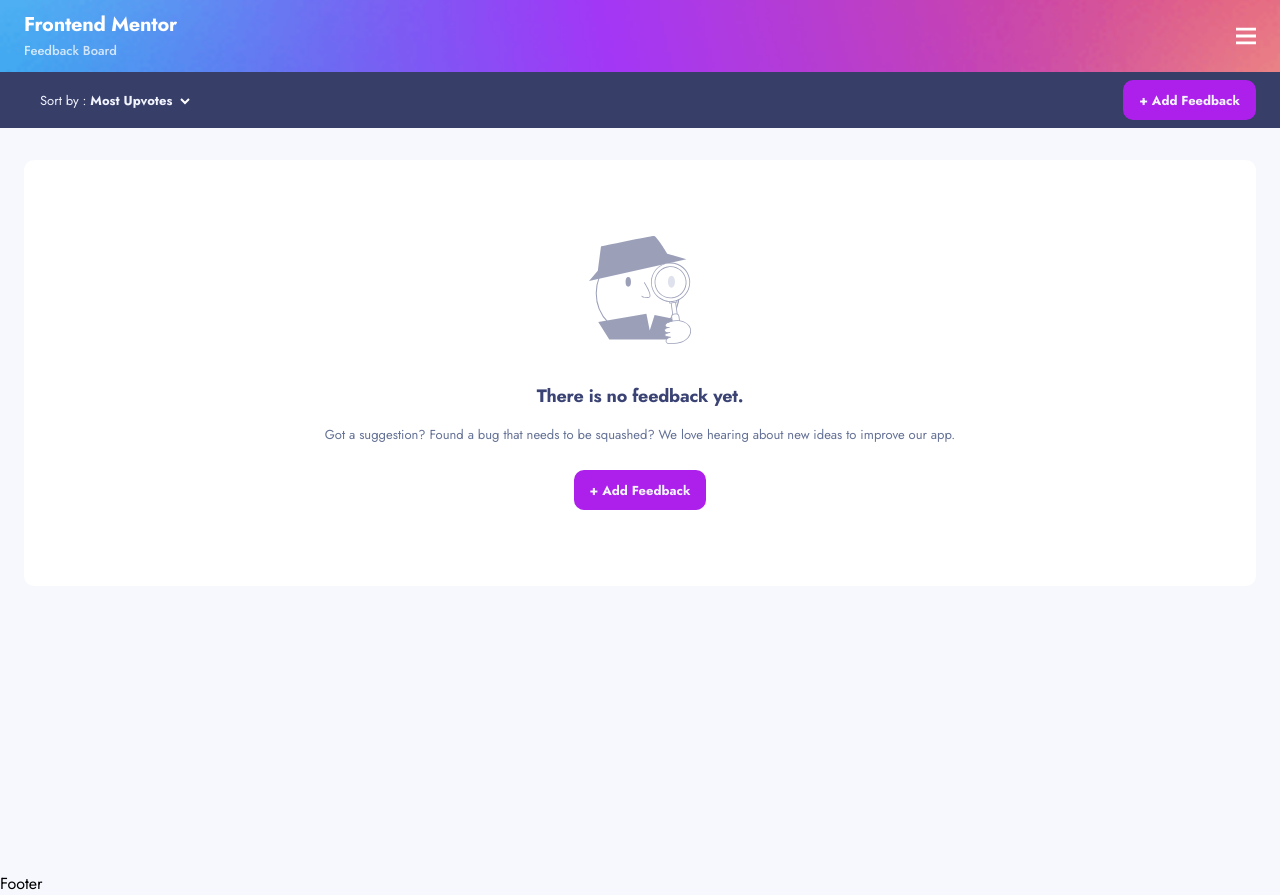
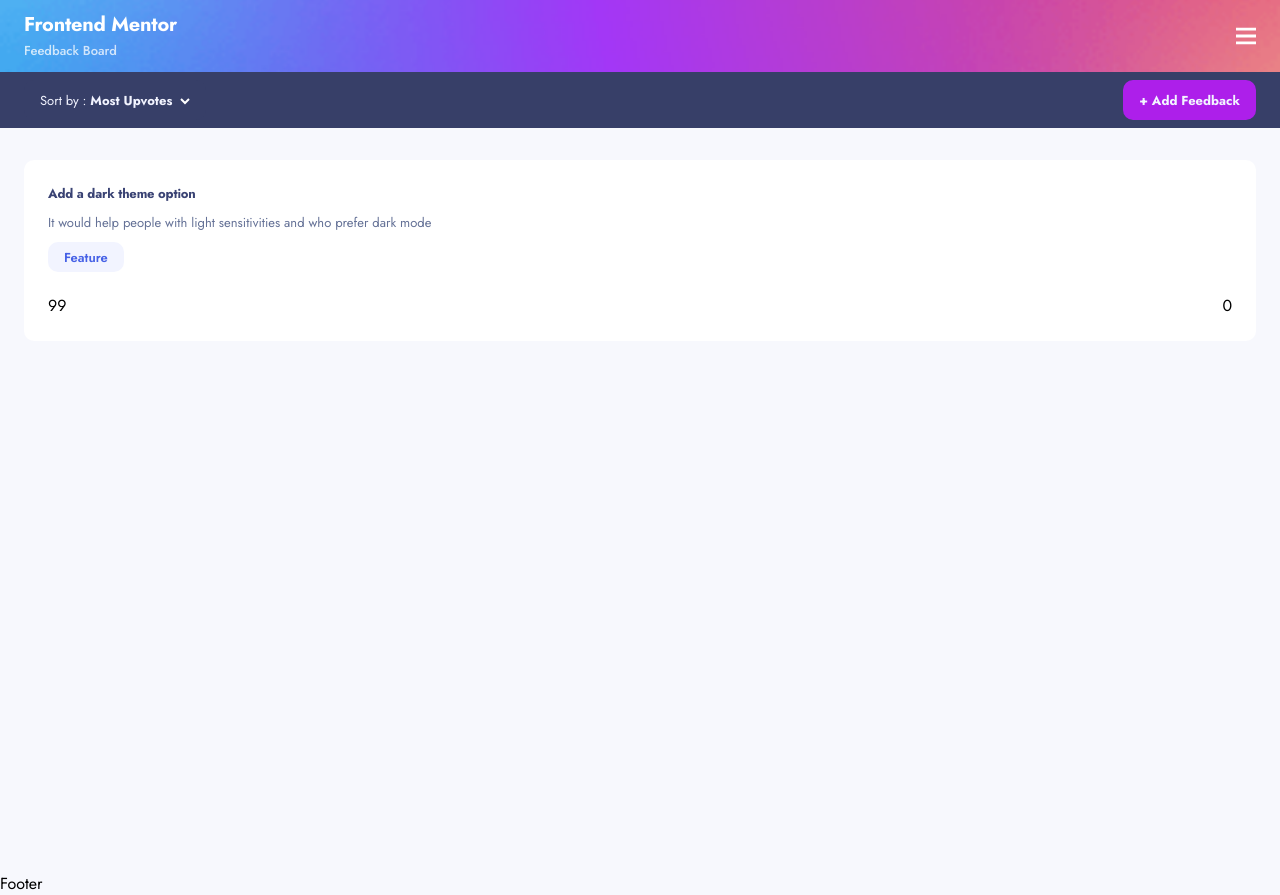
Before and after one commit to ryanbradley-webdev/product-feedback-app, a React (Vite) app in the folder client/: page / in a window 1280 px wide. Built offline with nearby package versions, Linux system fonts and the light colour scheme.

Commit message:
Add feedback card component with basic content and sample data. Add type definitions for Comments, Users, and Feedback.

```diff
--- a/client/src/App.css
+++ b/client/src/App.css
@@ -24,6 +24,11 @@ h4 {
     letter-spacing: var(--space-h4);
 }
 
+h5 {
+    font: var(--font-h5);
+    letter-spacing: var(--space-h5);
+}
+
 button {
     font-family: inherit;
 }
--- a/client/src/components/chip/Chip.tsx
+++ b/client/src/components/chip/Chip.tsx
@@ -2,9 +2,9 @@ import { Dispatch, SetStateAction } from 'react'
 import styles from './chip.module.css'
 
 interface ChipProps extends React.HTMLAttributes<HTMLLabelElement> {
-    selected: boolean
+    selected?: boolean
     filterTerm?: 'UI' | 'UX' | 'Enhancement' | 'Bug' | 'Feature'
-    setFilters: Dispatch<SetStateAction<string[]>>
+    setFilters?: Dispatch<SetStateAction<string[]>>
 }
 
 export default function Chip({
@@ -14,6 +14,8 @@ export default function Chip({
     ...props
 }: ChipProps) {
     const handleChange = (e: React.ChangeEvent<HTMLInputElement>) => {
+        if (!setFilters) return
+
         if (e.target.checked) {
             if (filterTerm) {
                 setFilters(prevFilters => ([
@@ -47,8 +49,9 @@ export default function Chip({
             <input
                 type="checkbox"
                 value={filterTerm?.toLowerCase() || 'all'}
-                onChange={handleChange}
+                onChange={setFilters ? handleChange : undefined}
                 checked={selected}
+                disabled={!setFilters}
             />
 
         </label>
--- /dev/null
+++ b/client/src/components/feedbackCard/FeedbackCard.tsx
@@ -0,0 +1,53 @@
+import { Link } from 'react-router-dom'
+import styles from './feedbackCard.module.css'
+import Chip from '../chip/Chip'
+
+export default function FeedbackCard({
+    id,
+    title,
+    description,
+    category,
+    upvotes,
+    comments
+}: Feedback) {
+    return (
+        <Link
+            to={'/' + id}
+            className={styles.card}
+        >
+
+            <div
+                className={styles.content}
+            >
+
+                <h5>
+                    {title}
+                </h5>
+
+                <p>
+                    {description}
+                </p>
+
+                <Chip
+                    filterTerm={category}
+                />
+
+            </div>
+
+            <div
+                className={styles.interactions}
+            >
+
+                <div>
+                    {upvotes}
+                </div>
+
+                <div>
+                    {comments.length}
+                </div>
+
+            </div>
+
+        </Link>
+    )
+}
--- /dev/null
+++ b/client/src/components/feedbackCard/feedbackCard.module.css
@@ -0,0 +1,30 @@
+.card {
+    display: flex;
+    flex-direction: column;
+    gap: 16px;
+    padding: 24px;
+    border-radius: var(--radius-btn);
+    text-decoration: none;
+    color: inherit;
+}
+
+.content h5 {
+    color: var(--clr-blue-600);
+}
+
+.content p {
+    font-size: 13px;
+    color: var(--clr-grey-300);
+    margin-block: 8px;
+}
+
+.content label {
+    width: fit-content;
+}
+
+.interactions {
+    display: flex;
+    align-items: center;
+    justify-content: space-between;
+    width: 100%;
+}
--- a/client/src/components/feedbackList/FeedbackList.tsx
+++ b/client/src/components/feedbackList/FeedbackList.tsx
@@ -4,9 +4,12 @@ import NoFeedback from '../../assets/NoFeedback'
 import Button from '../button/Button'
 import { Link } from 'react-router-dom'
 
+import { SAMPLE_FEEDBACK } from '../../sampleData/feedback'
+import FeedbackCard from '../feedbackCard/FeedbackCard'
+
 export default function FeedbackList() {
     const { data: items } = useQuery({
-        queryFn: () => [],
+        queryFn: () => SAMPLE_FEEDBACK,
         queryKey: ['feedback']
     })
 
@@ -17,10 +20,11 @@ export default function FeedbackList() {
 
             {
                 items?.length ? (
-                    items.map(() => (
-                        <p key={crypto.randomUUID()}>
-                            hello
-                        </p>
+                    items.map(item => (
+                        <FeedbackCard
+                            key={item.id}
+                            {...item}
+                        />
                     ))
                 ) : (
                     <div
--- a/client/src/index.css
+++ b/client/src/index.css
@@ -30,6 +30,7 @@
     --font-h2: bold 15px var(--font-fam);
     --font-h3: bold 18px/26px var(--font-fam);
     --font-h4: bold 14px/20px var(--font-fam);
+    --font-h5: bold 13px var(--font-fam);
     --font-body-lg: 16px/23px var(--font-fam);
     --font-body-md: 15px/22px var(--font-fam);
     --font-body-sm: 600 13px/19px var(--font-fam);
@@ -37,6 +38,7 @@
     --space-h2: -0.19px;
     --space-h3: -0.25px;
     --space-h4: -0.2px;
+    --space-h5: -0.18px;
     --radius-btn: 10px;
 }
 
--- /dev/null
+++ b/client/src/sampleData/feedback.ts
@@ -0,0 +1,10 @@
+export const SAMPLE_FEEDBACK: Feedback[] = [
+    {
+        id: '4321',
+        title: 'Add a dark theme option',
+        description: 'It would help people with light sensitivities and who prefer dark mode',
+        category: 'Feature',
+        upvotes: 99,
+        comments: []
+    }
+]
```
Also changed, not shown: client/src/types.d.ts (+23 -0 lines).
